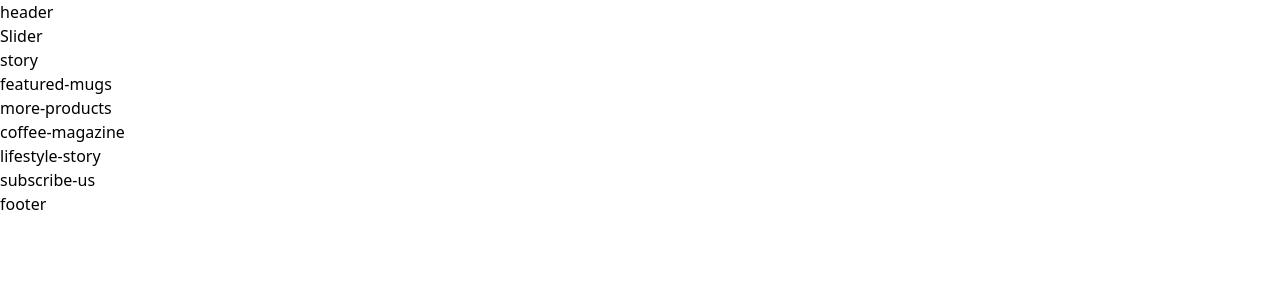
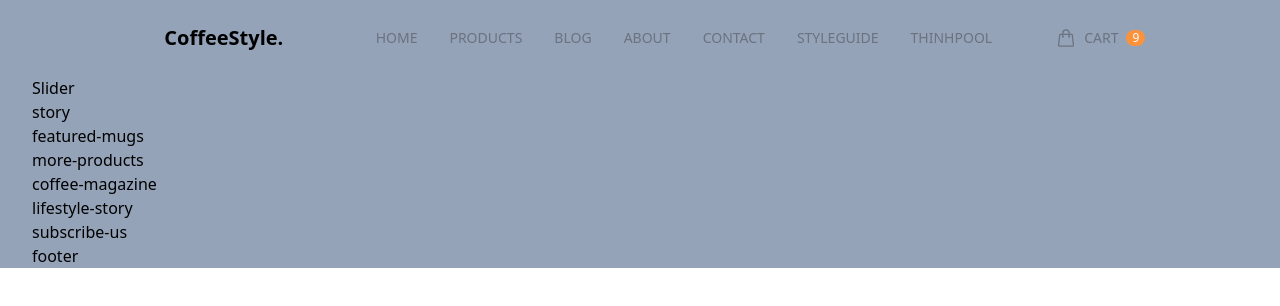
Before and after one commit to tranthinhqnam/Cafe-Style-France, a website: page public/index.html in a window 1280 px wide. Drawn offline with Linux system fonts and the light colour scheme.

Commit message:
Add header

```diff
--- a/public/index.html
+++ b/public/index.html
@@ -6,14 +6,43 @@
     <meta http-equiv="X-UA-Compatible" content="IE=edge">
     <meta name="viewport" content="width=device-width, initial-scale=1.0">
     <title>tranthinhqnam Coffee Style</title>
-    <link href="/public/output.css" rel="stylesheet">
+    <link href="/public/output.css" type="text/css" rel="stylesheet">
 </head>
 
 <body>
     <div id="root">
-        <div class="content-wrapper">
-            <header>
-                header
+        <div class="content-wrapper max-w-screen-2xl text-base mx-auto px-8 bg-slate-400">
+            <header class="py-6 mx-10">
+                <nav class="flex flex-row justify-between items-center">
+                    <div class="logo basis-2/6 text-center text-xl font-semibold cursor-pointer">CoffeeStyle.
+
+                    </div>
+                    <ul
+                        class="basis-3/6 flex items-center justify-end gap-8 uppercase text-sm text-gray-500 font-medium">
+                        <li class="tpl-top-menu-item"><a href="">Home</a></li>
+                        <li class="tpl-top-menu-item"><a href="">Products</a></li>
+                        <li class="tpl-top-menu-item"><a href="">Blog</a></li>
+                        <li class="tpl-top-menu-item"><a href="">About</a></li>
+                        <li class="tpl-top-menu-item"><a href="">Contact</a></li>
+                        <li class="tpl-top-menu-item"><a href="">StyleGuide</a></li>
+                        <li class="tpl-top-menu-item"><a href="" target="blank">ThinhPool</a></li>
+
+
+                    </ul>
+                    <ul
+                        class="basis-1/6 flex justify-start items-center ml-16 uppercase text-sm text-gray-500 font-medium">
+                        <li class="tpl-top-menu-item">
+                            <a href="" class="flex items-center">
+                                <svg xmlns="http://www.w3.org/2000/svg" fill="none" viewBox="0 0 24 24"
+                                stroke-width="1.5" stroke="currentColor" class="tpl-icon">
+                                <path stroke-linecap="round" stroke-linejoin="round"
+                                    d="M15.75 10.5V6a3.75 3.75 0 10-7.5 0v4.5m11.356-1.993l1.263 12c.07.665-.45 1.243-1.119 1.243H4.25a1.125 1.125 0 01-1.12-1.243l1.264-12A1.125 1.125 0 015.513 7.5h12.974c.576 0 1.059.435 1.119 1.007zM8.625 10.5a.375.375 0 11-.75 0 .375.375 0 01.75 0zm7.5 0a.375.375 0 11-.75 0 .375.375 0 01.75 0z" />
+                            </svg>
+                                <span class="mx-2">Cart</span>
+                                <span class="tpl-badge-circle bg-orange-400 text-white">9</span>
+                            </a></li>
+                    </ul>
+                </nav>
             </header>
             <main>
                 <div class="slider">
--- a/src/input.css
+++ b/src/input.css
@@ -1,3 +1,15 @@
 @import "tailwindcss/base";
 @import "tailwindcss/components";
 @import "tailwindcss/utilities";
+
+
+/*tpl: thinh pool*/
+.tpl-top-menu-item{
+    @apply cursor-pointer py-1 hover:text-gray-800 relative after:absolute after:bottom-0 after:left-0 after:bg-light-coffee after:h-0.5 after:w-0 hover:after:w-full after:transition-all after:ease-in-out after:duration-300;
+}
+.tpl-icon{
+@apply w-5 h-5 inline-block;
+}
+.tpl-badge-circle{
+@apply text-xs text-center rounded-full px-1.5;
+}
--- a/tailwind.config.js
+++ b/tailwind.config.js
@@ -2,7 +2,11 @@
 module.exports = {
   content: ["./public/**/*.{html,js}"],
   theme: {
-    extend: {},
+    extend: {
+      colors:{
+        'light-coffee': '#C89F94'
+      }
+    },
   },
   plugins: [],
 }
```
Also changed, not shown: public/output.css.
